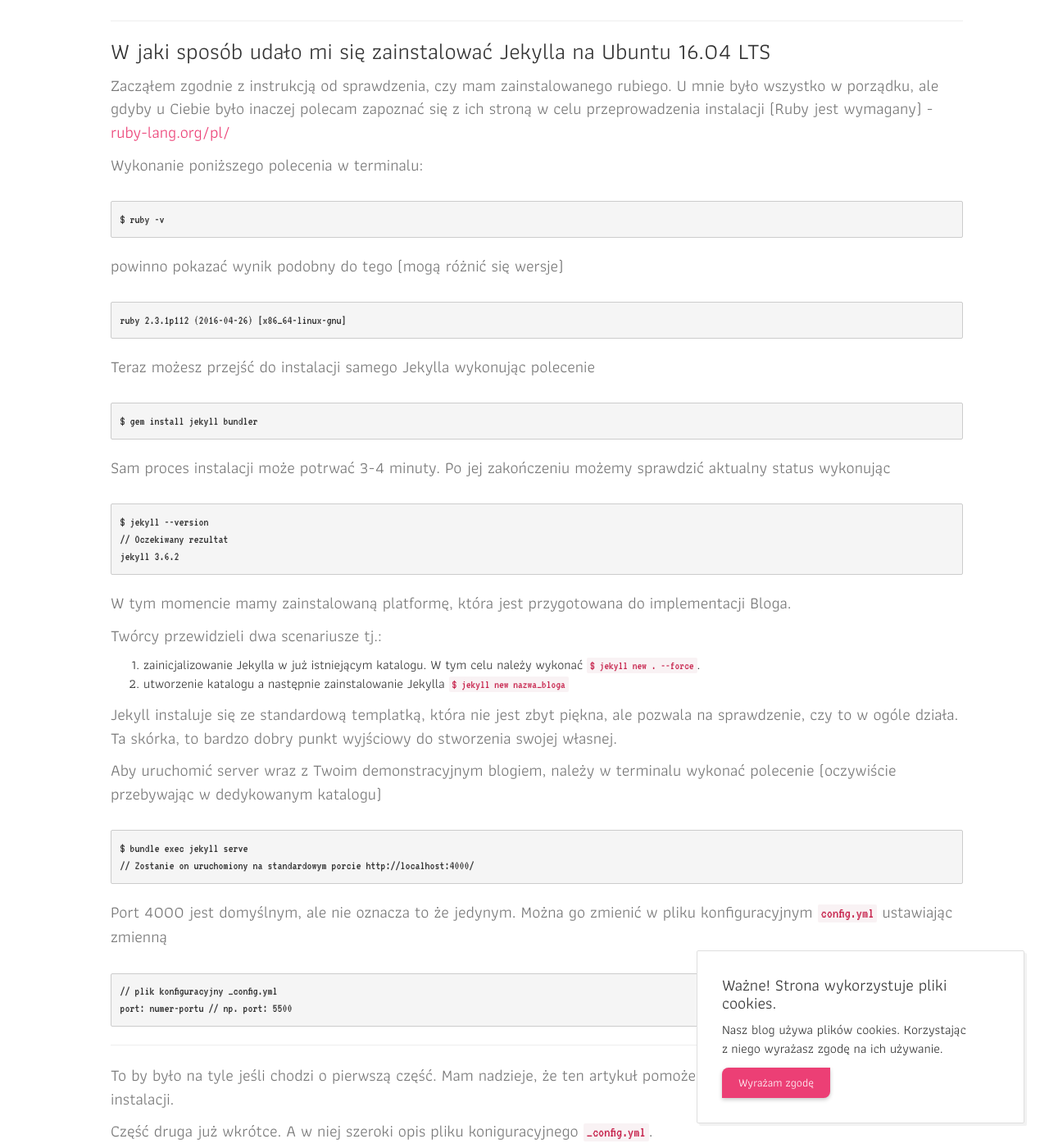
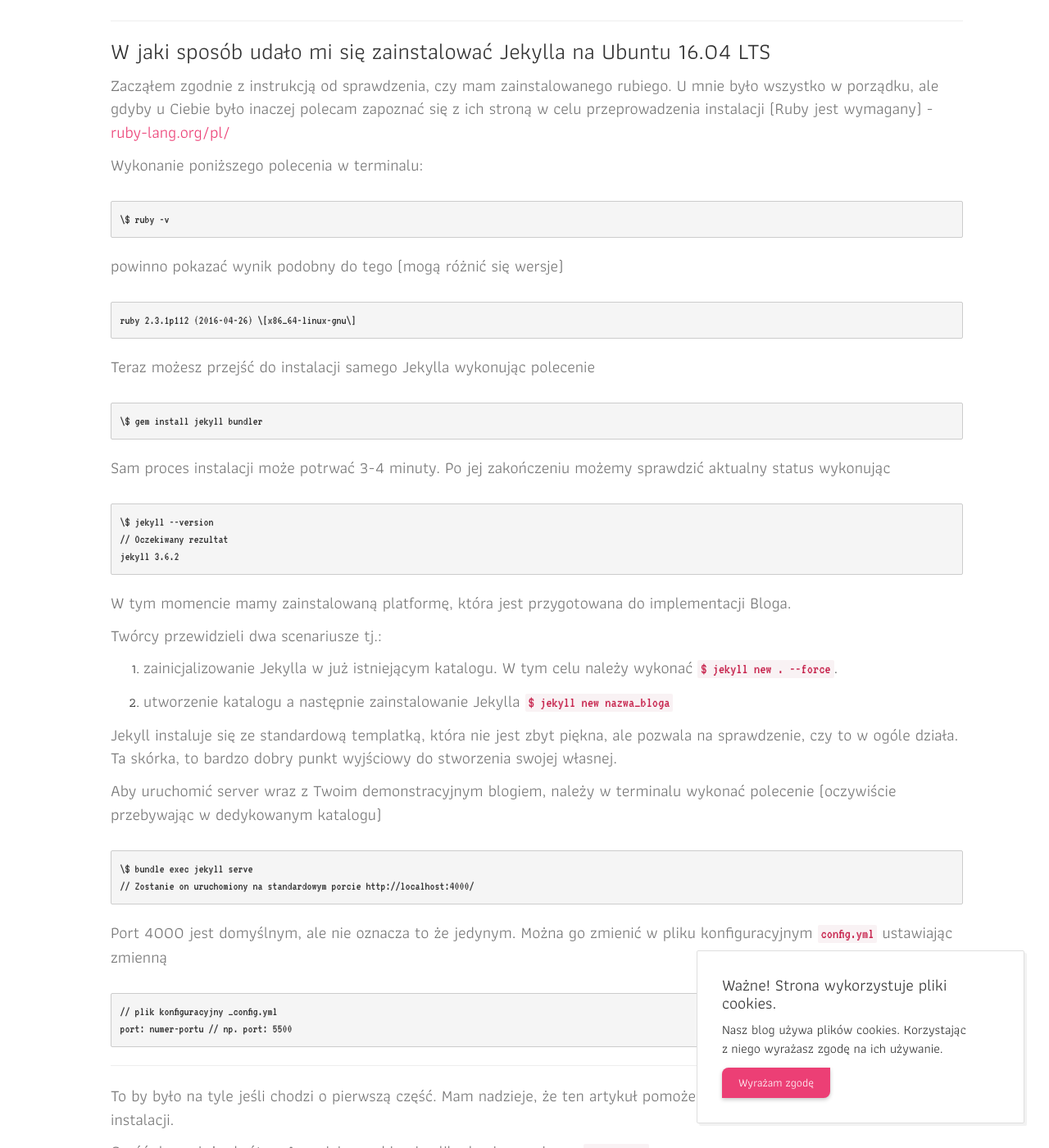
Before and after one commit to kwielicki/kwielicki.github.io, a Jekyll site: the page built from _posts/2017-12-06-jekyll-wprowadzenie-do-platformy-blogowej.markdown, in a window 1280 px wide and 1400 px high, scrolled down 1145 px. Shown: the whole window at 82% size. Built offline with Jekyll 4.4.1, drawn with Linux system fonts in a browser that asks for light colours; comment, search, counter and statistics services are not loaded.

```diff
--- a/_posts/2017-12-06-jekyll-wprowadzenie-do-platformy-blogowej.markdown
+++ b/_posts/2017-12-06-jekyll-wprowadzenie-do-platformy-blogowej.markdown
@@ -24,6 +24,7 @@ Tyle tytułem wstępu czas przejść do historii którą napisałem wspólnie z
 Jest napisana w bardzo przejrzysty sposób. Szczegółowo, wykorzystując przykłady twórcy w pełni zobrazowali
 cały proces tworzenia bloga. Począwszy od instalacji Jekylla po umieszczeniu go w sieci (hosting - m.in. na <code>github pages</code>);
 <hr/>
+
 ### W jaki sposób udało mi się zainstalować Jekylla na Ubuntu 16.04 LTS
 
 Zacząłem zgodnie z instrukcją od sprawdzenia, czy mam zainstalowanego rubiego. U mnie było wszystko w porządku, ale gdyby u Ciebie było inaczej
@@ -32,21 +33,21 @@ polecam zapoznać się z ich stroną w celu przeprowadzenia instalacji (Ruby jes
 
 Wykonanie poniższego polecenia w terminalu:
 <pre>
-$ ruby -v
+\$ ruby -v
 </pre>
 powinno pokazać wynik podobny do tego (mogą różnić się wersje)
 <pre>
-ruby 2.3.1p112 (2016-04-26) [x86_64-linux-gnu]
+ruby 2.3.1p112 (2016-04-26) \[x86_64-linux-gnu\]
 </pre>
 
 Teraz możesz przejść do instalacji samego Jekylla wykonując polecenie
 <pre>
-$ gem install jekyll bundler
+\$ gem install jekyll bundler
 </pre>
 
 Sam proces instalacji może potrwać 3-4 minuty. Po jej zakończeniu możemy sprawdzić aktualny status wykonując
 <pre>
-$ jekyll --version
+\$ jekyll --version
 // Oczekiwany rezultat
 jekyll 3.6.2
 </pre>
@@ -54,8 +55,10 @@ jekyll 3.6.2
 W tym momencie mamy zainstalowaną platformę, która jest przygotowana do implementacji Bloga.
 
 Twórcy przewidzieli dwa scenariusze tj.:
+
 1. zainicjalizowanie Jekylla w już istniejącym katalogu. W tym celu należy wykonać
-<code>$ jekyll new . --force</code>.
+   <code>$ jekyll new . --force</code>.
+
 2. utworzenie katalogu a następnie zainstalowanie Jekylla <code>$ jekyll new nazwa_bloga</code>
 
 Jekyll instaluje się ze standardową templatką, która nie jest zbyt piękna, ale pozwala na sprawdzenie, czy to w ogóle działa.
@@ -63,7 +66,7 @@ Ta skórka, to bardzo dobry punkt wyjściowy do stworzenia swojej własnej.
 
 Aby uruchomić server wraz z Twoim demonstracyjnym blogiem, należy w terminalu wykonać polecenie (oczywiście przebywając w dedykowanym katalogu)
 <pre>
-$ bundle exec jekyll serve
+\$ bundle exec jekyll serve
 // Zostanie on uruchomiony na standardowym porcie http://localhost:4000/
 </pre>
 
@@ -76,4 +79,4 @@ port: numer-portu // np. port: 5500
 <hr/>
 To by było na tyle jeśli chodzi o pierwszą część. Mam nadzieje, że ten artykuł pomoże Ci lepiej zrozumieć sam proces instalacji.
 
-Część druga już wkrótce. A w niej szeroki opis pliku koniguracyjnego <code>_config.yml</code>.
+Część druga już wkrótce. A w niej szeroki opis pliku koniguracyjnego <code>_config.yml</code>...
```
Also changed, not shown: other parts of _posts/2017-12-06-jekyll-wprowadzenie-do-platformy-blogowej.markdown (+3 -3 lines).
